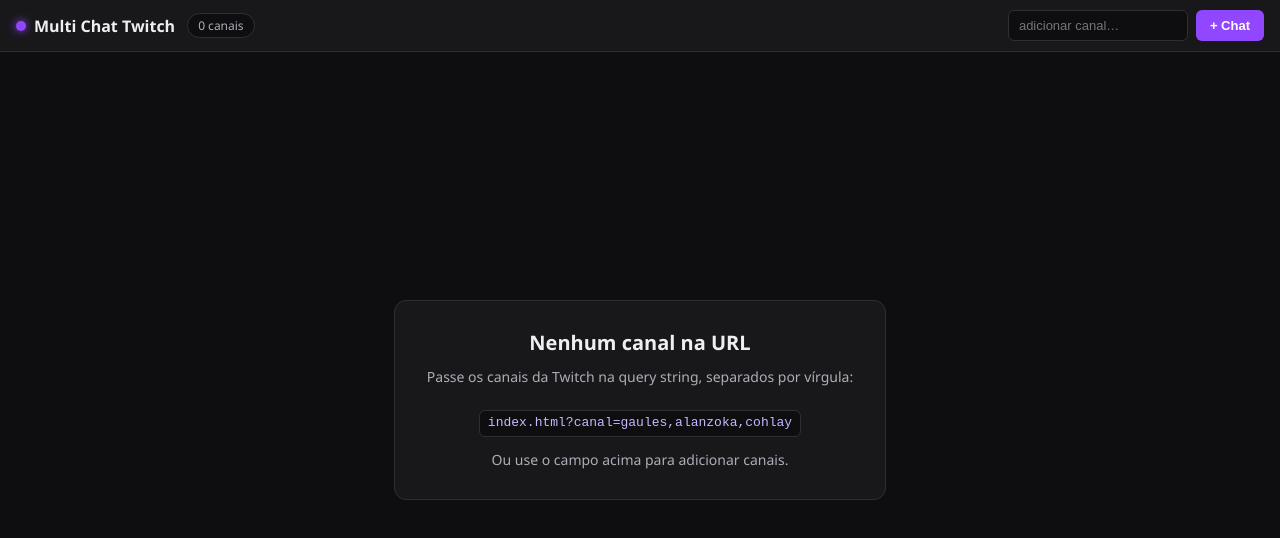
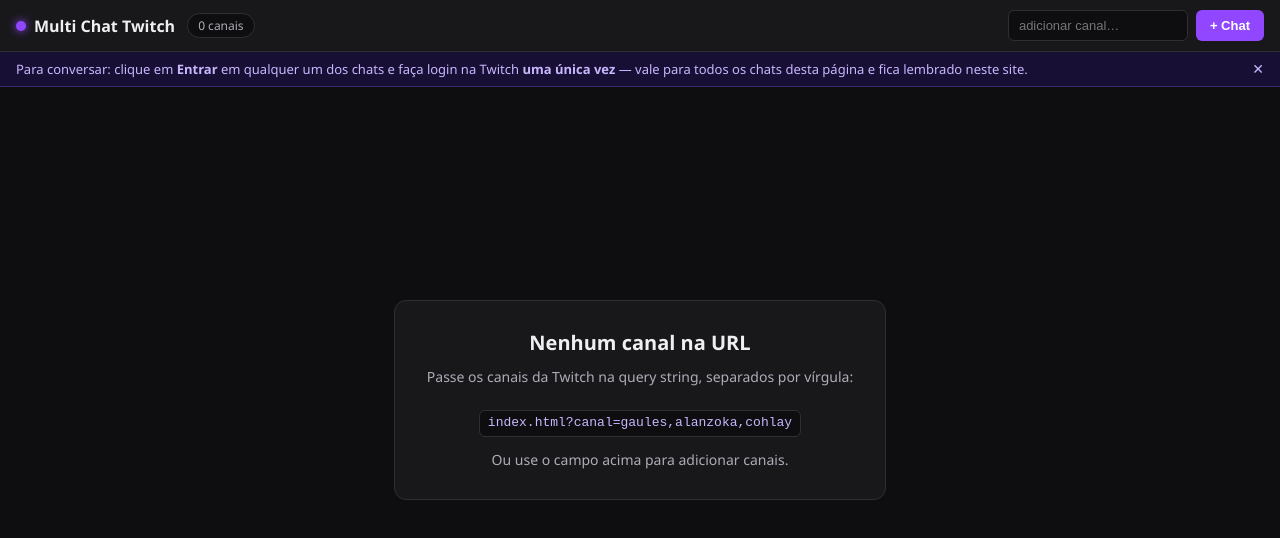
Before and after one commit to gbfeliped/popupchat, a plain HTML site: page index.html in a window 1280 px wide. Drawn offline with Linux system fonts and the light colour scheme.

Commit message:
Aviso de login unico do chat por dominio

```diff
--- a/index.html
+++ b/index.html
@@ -93,6 +93,15 @@
     padding: 8px 16px;
     border-bottom: 1px solid #4a3408;
   }
+  #loginHint {
+    display: flex;
+    align-items: center;
+    gap: 12px;
+    background: #171034;
+    border-bottom: 1px solid #3c2a70;
+    color: #c9b6ff;
+  }
+  #loginHint[hidden] { display: none; }
 
   main#grid {
     flex: 1;
@@ -212,6 +221,14 @@
   <code>http://localhost:8000</code>.
 </div>
 
+<div class="notice" id="loginHint" hidden>
+  <span>
+    Para conversar: clique em <strong>Entrar</strong> em qualquer um dos chats e faça login na Twitch
+    <strong>uma única vez</strong> — vale para todos os chats desta página e fica lembrado neste site.
+  </span>
+  <button id="loginHintClose" type="button" title="fechar aviso" style="margin-left:auto;background:none;border:0;color:inherit;font-size:14px;cursor:pointer">✕</button>
+</div>
+
 <main id="grid"></main>
 
 <div id="empty">
@@ -238,6 +255,16 @@
   if (location.protocol === 'file:') {
     document.getElementById('fileNotice').hidden = false;
   }
+
+  // Aviso sobre o login da Twitch (lembrado por domínio): mostra até ser dispensado.
+  const loginHint = document.getElementById('loginHint');
+  try {
+    if (!localStorage.getItem('loginHintFechado')) loginHint.hidden = false;
+  } catch (e) { loginHint.hidden = false; }
+  document.getElementById('loginHintClose').addEventListener('click', () => {
+    loginHint.hidden = true;
+    try { localStorage.setItem('loginHintFechado', '1'); } catch (e) {}
+  });
 
   function getChannels() {
     const params = new URLSearchParams(location.search);
```
